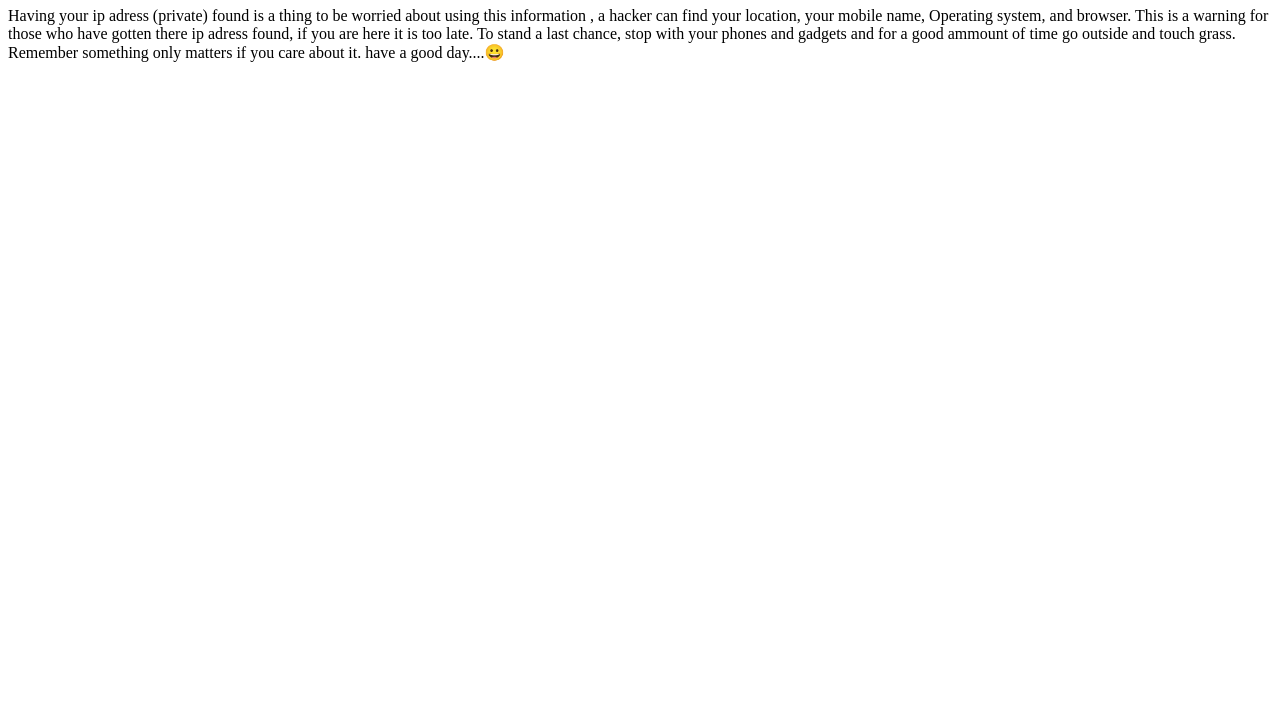
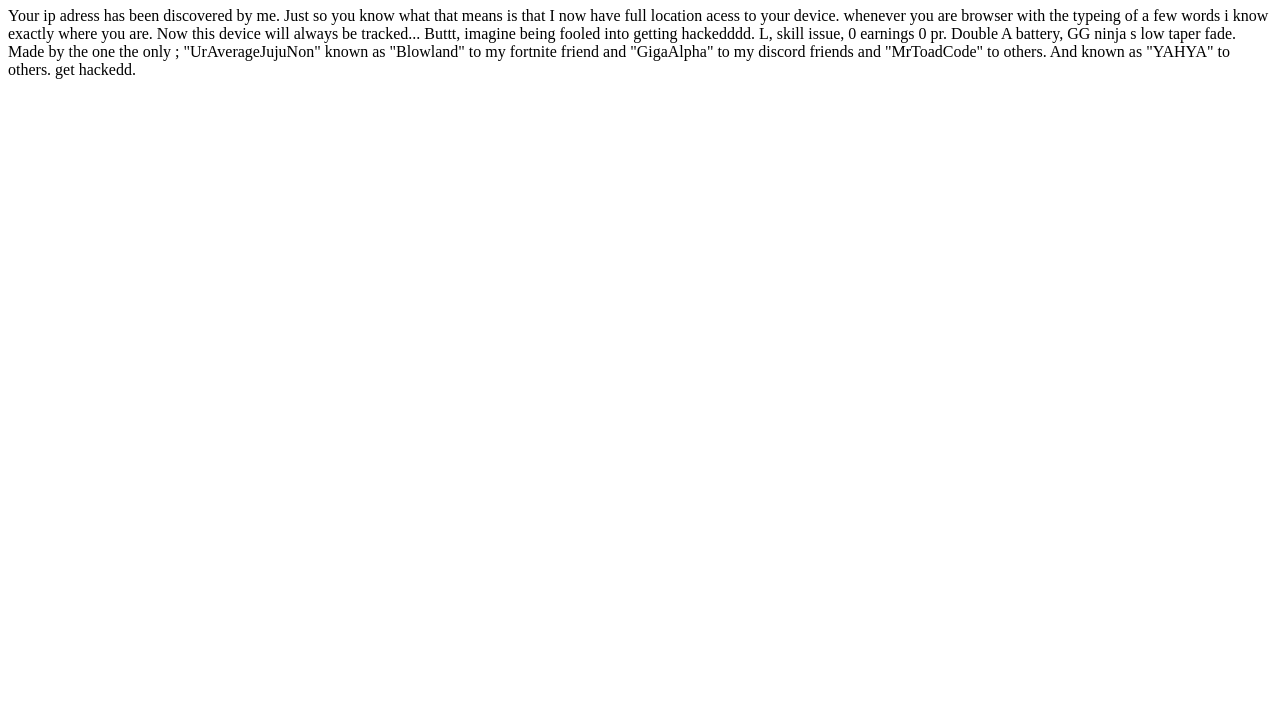
Before and after one commit to grass-hacked/hacked, a plain HTML site: page index.html in a window 1280 px wide. Shown: the part 99-800 px from the top of the page. Drawn offline with Linux system fonts and the light colour scheme.

Commit message:
Update index.html

```diff
--- a/index.html
+++ b/index.html
@@ -2,12 +2,12 @@
 <html lang="en">
     <header>
         <meta charset ="UTF-8">
-        <title>News - Great</title>
+        <title>You have been hacked!</title>
         <styles>
             body
     </head>
     <body>
     <h1>Imagine getting your ip adress scanned!</h1>
-    <p>Having your ip adress (private) found is a thing to be worried about using this information , a hacker can find your location, your mobile name, Operating system, and browser. This is a warning for those who have gotten there ip adress found, if you are here it is too late. To stand a last chance, stop with your phones and gadgets and for a good ammount of time go outside and touch grass. Remember something only matters if you care about it. have a good day....😀</p>
+    <p>Your ip adress has been discovered by me. Just so you know what that means is that I now have full location acess to your device. whenever you are browser with the typeing of a few words i know exactly where you are. Now this device will always be tracked... Buttt, imagine being fooled into getting hackedddd. L, skill issue, 0 earnings 0 pr. Double A battery, GG ninja s low taper fade. Made by the one the only ; "UrAverageJujuNon" known as "Blowland" to my fortnite friend and "GigaAlpha" to my discord friends and "MrToadCode" to others. And known as "YAHYA" to others. get hackedd. </p>
     </body>
 </html>
```
